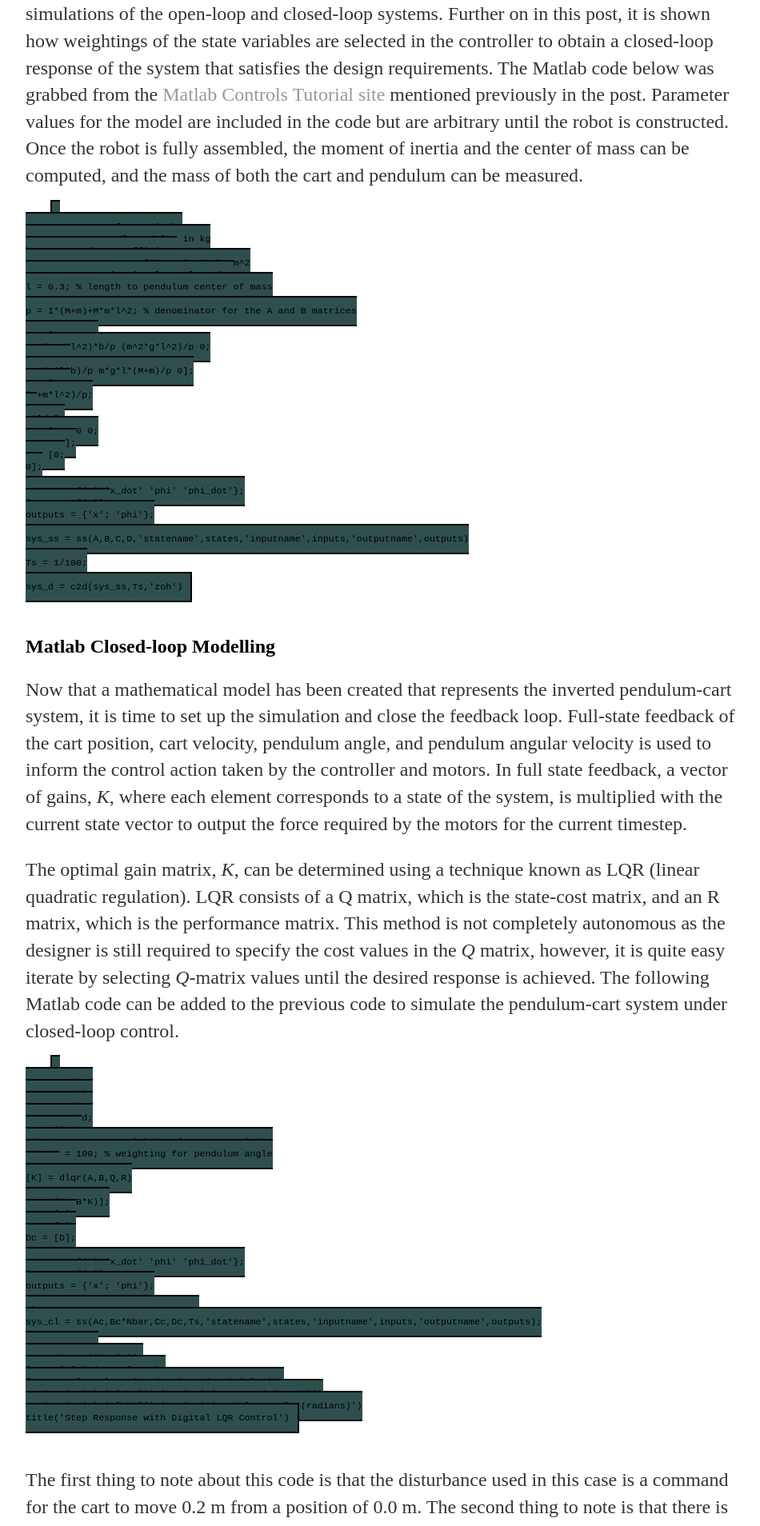
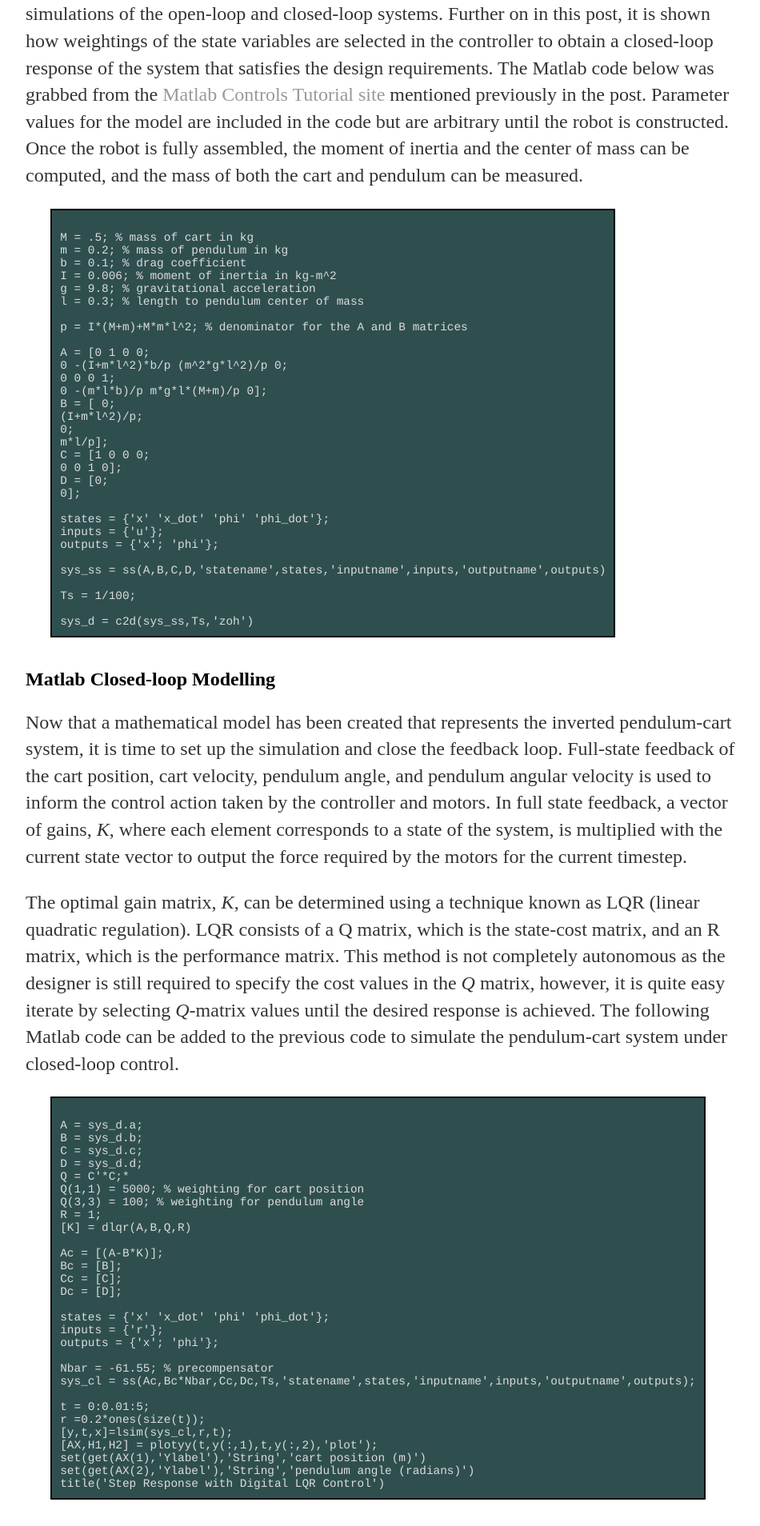
Before and after one commit to MalcolmHodgins/MalcolmHodgins.github.io, a Jekyll site: the page built from _posts/2020-08-04-SBIP Modelling.md, in a window 1280 px wide. Shown: the part 3396-5304 px from the top of the page at 80% size, without its empty margins (160-1110 px from the left). Built offline with Jekyll 4.4.1, drawn with Linux system fonts in a browser that asks for light colours.

Commit message:
touching up code boxes

```diff
--- a/css/main.css
+++ b/css/main.css
@@ -63,6 +63,7 @@ img {
         white-space: pre-line;
         padding:10px;
         font-size:0.9em;
-        font-family: "Courier"
+        font-family: "Courier";
+        color: #DCDCDC;
         display: inline-block;
 }
```
